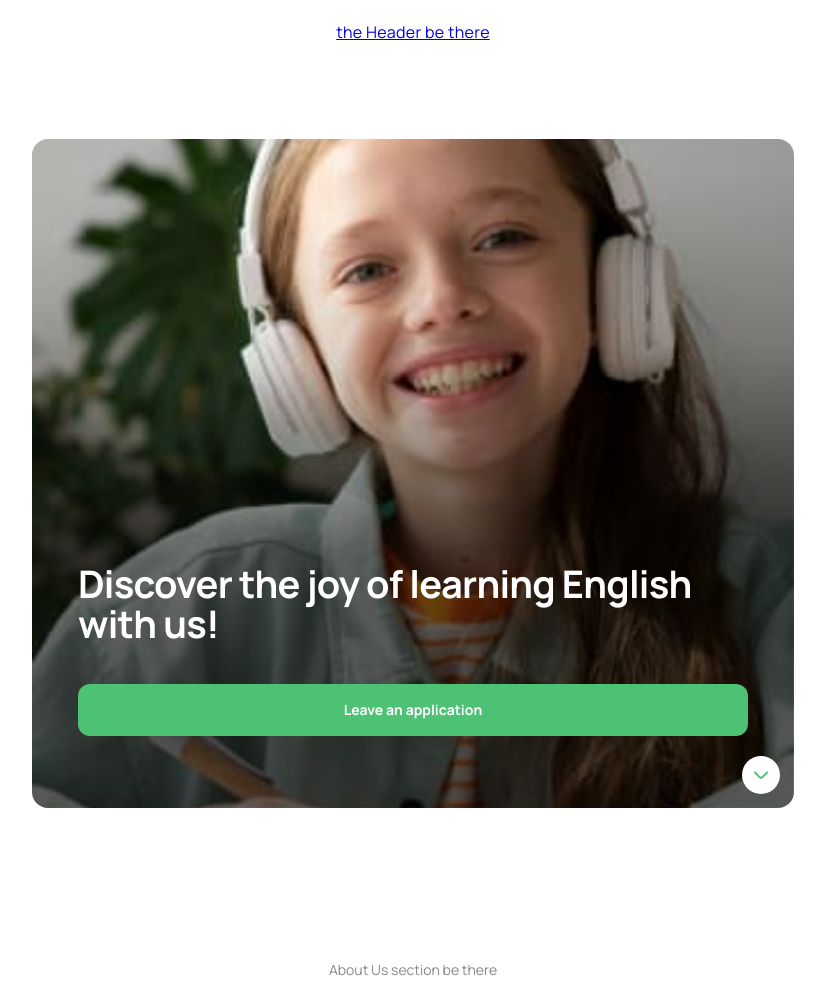
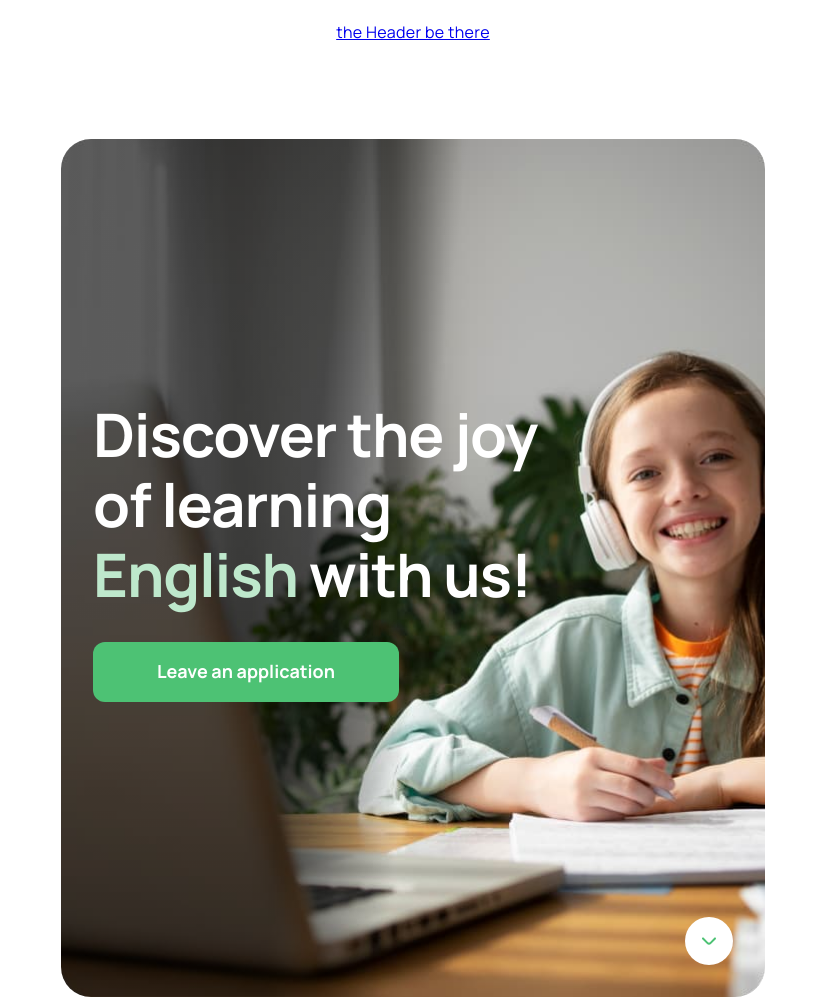
Before and after one commit to kk-goit/vafpsxg, a website built with Vite: page src/index.html in a window 1280 px wide. Shown: the top 997 px of the page, without its empty margins (227-1052 px from the left). Built offline with nearby package versions, Linux system fonts and the light colour scheme.

Commit message:
tablet ready

```diff
--- a/src/css/root.css
+++ b/src/css/root.css
@@ -10,6 +10,8 @@
     --clr-black-50: rgba(18, 20, 23, 0.5);
     --clr-black-linear: linear-gradient(114deg, rgba(0, 0, 0, 0.4) 0%, rgba(0, 0, 0, 0.4) 100%);
     --clr-green: #4DC274;
+    --clr-green-active: #38AE5F;
+    --clr-green-accent: #BEE8CC;
     --clr-light-green: #D4FDE1;
     --clr-gray: #F3F5F6;
     --clr-white: #FFFFFF;
--- a/src/css/sct-hero.css
+++ b/src/css/sct-hero.css
@@ -39,6 +39,10 @@
     line-height: 1.05;
 }
 
+.main-heading-accent {
+    color: var(--clr-green-accent);
+}
+
 .main-button {
     display: flex;
     justify-content: center;
@@ -56,6 +60,10 @@
     margin-top: 40px;
 }
 
+.main-button:active {
+    background-color: var(--clr-green-active);
+}
+
 .hero-arrow {
    width: 38px;
    height: 38px;
@@ -68,4 +76,45 @@
    bottom: 14px;
    right: 14px;
    fill: var(--clr-green);
+   transition: all var(--transition);
 }
+
+.hero-arrow:active {
+    background-color: var(--clr-green);
+    fill: var(--clr-white);
+}
+
+@media screen and (min-width: 768px) {
+    .hero-content {
+        border-radius: 30px;
+        padding-top: 260px;
+        padding-bottom: 295px;
+        min-width: 704px;
+        padding-left: 32px;
+        background-image: linear-gradient(95.97deg, rgba(0, 0, 0, 0.4) 36.36%, rgba(0, 0, 0, 0) 51.43%),
+            url(../images/hero-bg-t.jpg);
+    }
+
+    .main-button {
+        height: 60px;
+        width: 306px;
+        margin: 32px 0 0;
+        font-size: 18px;
+        line-height: 1.55;
+    }
+
+    .main-heading {
+        font-size: 60px;
+        line-height: 1.17;
+        width: 488px;
+        margin: 0;
+
+    }
+
+    .hero-arrow {
+        width: 48px;
+        height: 48px;
+        right: 32px;
+        bottom: 32px;
+    }
+}
```
